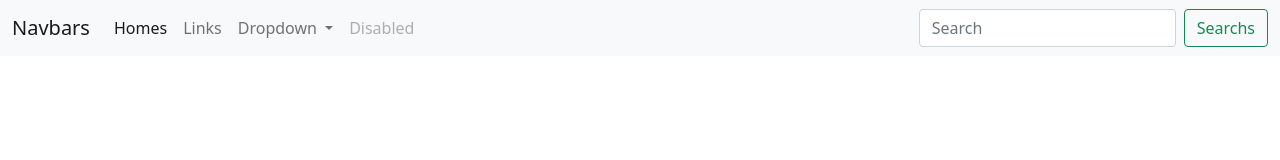
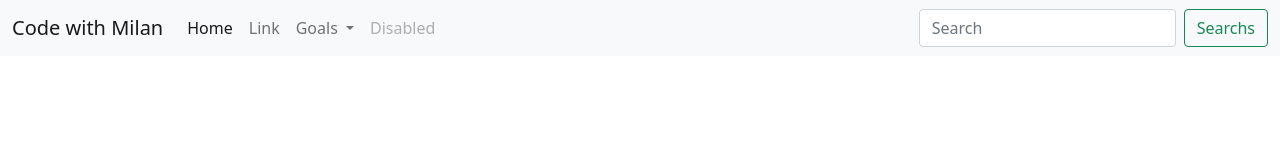
Before and after one commit to milanlimbani/developed, a plain HTML site: page index.html in a window 1280 px wide. Drawn offline with nearby package versions, Linux system fonts and the light colour scheme.

Commit message:
good add features

```diff
--- a/index.html
+++ b/index.html
@@ -13,21 +13,21 @@
   <body>
     <nav class="navbar navbar-expand-lg navbar-light bg-light">
         <div class="container-fluid">
-          <a class="navbar-brand" href="#">Navbars</a>
+          <a class="navbar-brand" href="#">Code with Milan</a>
           <button class="navbar-toggler" type="button" data-bs-toggle="collapse" data-bs-target="#navbarSupportedContent" aria-controls="navbarSupportedContent" aria-expanded="false" aria-label="Toggle navigation">
             <span class="navbar-toggler-icon"></span>
           </button>
           <div class="collapse navbar-collapse" id="navbarSupportedContent">
             <ul class="navbar-nav me-auto mb-2 mb-lg-0">
               <li class="nav-item">
-                <a class="nav-link active" aria-current="page" href="#">Homes</a>
+                <a class="nav-link active" aria-current="page" href="#">Home</a>
               </li>
               <li class="nav-item">
-                <a class="nav-link" href="#">Links</a>
+                <a class="nav-link" href="#">Link</a>
               </li>
               <li class="nav-item dropdown">
                 <a class="nav-link dropdown-toggle" href="#" id="navbarDropdown" role="button" data-bs-toggle="dropdown" aria-expanded="false">
-                  Dropdown
+                  Goals
                 </a>
                 <ul class="dropdown-menu" aria-labelledby="navbarDropdown">
                   <li><a class="dropdown-item" href="#">Actions</a></li>
```
